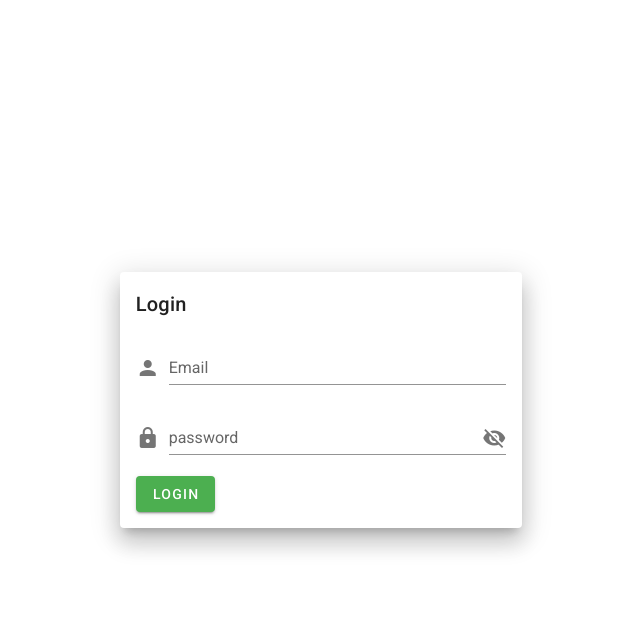
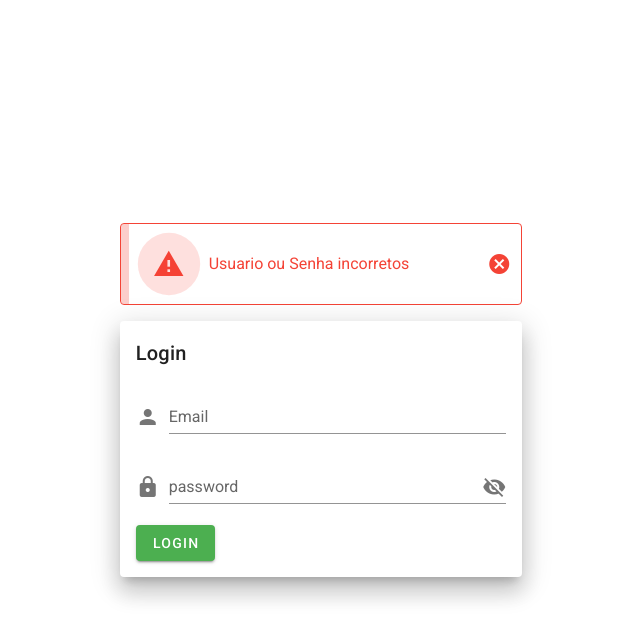
Before and after one commit to CarlosNeto2804/credenciamento-frontend, a Vue app: page / in a window 1280 px wide. Both pictures are taken after a click on the button "LOGIN". Shown: the top 640 px of the page, without its empty margins (319-959 px from the left). Built offline with nearby package versions, Linux system fonts and the light colour scheme.

Commit message:
working in  validations  in login screen

```diff
--- a/package.json
+++ b/package.json
@@ -3,7 +3,7 @@
   "version": "0.1.0",
   "private": true,
   "scripts": {
-    "serve": "vue-cli-service serve",
+    "serve": "vue-cli-service serve --port 80",
     "build": "vue-cli-service build",
     "lint": "vue-cli-service lint"
   },
--- a/src/components/FormLogin.vue
+++ b/src/components/FormLogin.vue
@@ -4,28 +4,31 @@
             <v-card-text>
               <v-form>
                     <v-text-field
+
                       label="Email"
                       prepend-icon="mdi-account"
                       v-model="email"
                       required
+                      @keypress.enter="login"
                     ></v-text-field>
                   <v-text-field
+                  @keypress.enter="login"
                   v-model="password"
                   prepend-icon="mdi-lock"
                   :append-icon="show ? 'mdi-eye' : 'mdi-eye-off'"
                   :type="show ? 'text' : 'password'"
                   name="input-10-1"
                   label="password"
-                  hint="At least 8 characters"
                   @click:append="show = !show "
                   ></v-text-field>
                     <v-btn
                       color="success"
+                      @click="login()"
+                      @keypress.enter="login"
                     >
                     Login
                     </v-btn>
-                  </v-form>
-
+                </v-form>
                 </v-card-text>
             </v-card>
 
@@ -39,5 +42,17 @@ export default {
     show: false,
     email: '',
   }),
+  methods: {
+    login() {
+      if (this.email === 'teste@teste.com' && this.password === 'pudim') {
+        this.$router.push('listevents');
+        this.$store.commit('change', false);
+        // this.$router.push('listevents');
+      } else if (!this.$store.state.hitlogin) {
+        this.$store.commit('change', true);
+      }
+    },
+  },
+
 };
 </script>
--- a/src/store/index.js
+++ b/src/store/index.js
@@ -5,8 +5,14 @@ Vue.use(Vuex);
 
 export default new Vuex.Store({
   state: {
+    hitlogin: false,
   },
   mutations: {
+
+    change(state, payload) { state.hitlogin = payload; },
+  },
+  getters: {
+    hitlogin: (state) => state.hitlogin,
   },
   actions: {
   },
--- a/src/views/Login.vue
+++ b/src/views/Login.vue
@@ -1,7 +1,22 @@
   <template>
    <v-container fluid class="fill-height">
+
       <v-row align="center"  justify="center" >
+
         <v-col cols="12" lg=4 sm=4>
+        <v-alert
+              dismissible
+              v-model=showAlert
+              close-label="teste"
+              color="red"
+              type="error"
+              outlined
+              prominent
+              border="left"
+              transition="scale-transition"
+       >
+    Usuario ou Senha incorretos
+    </v-alert>
           <FormLogin></FormLogin>
         </v-col>
       </v-row>
@@ -17,5 +32,11 @@ export default {
   components: {
     FormLogin,
   },
+  computed: {
+    showAlert: {
+      get() { return this.$store.getters.hitlogin; },
+      set(value) { this.$store.commit('change', value); },
+    },
+  },
 };
 </script>
```
Also changed, not shown: src/assets/qrcode.png (renamed from public/qrcode.png).
